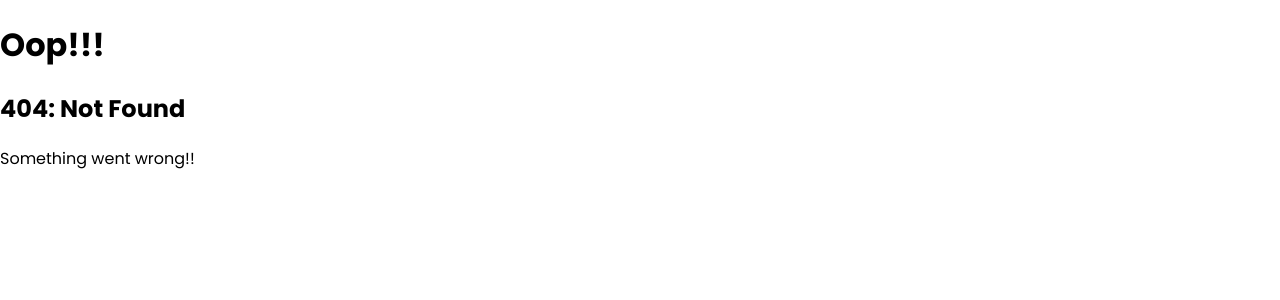
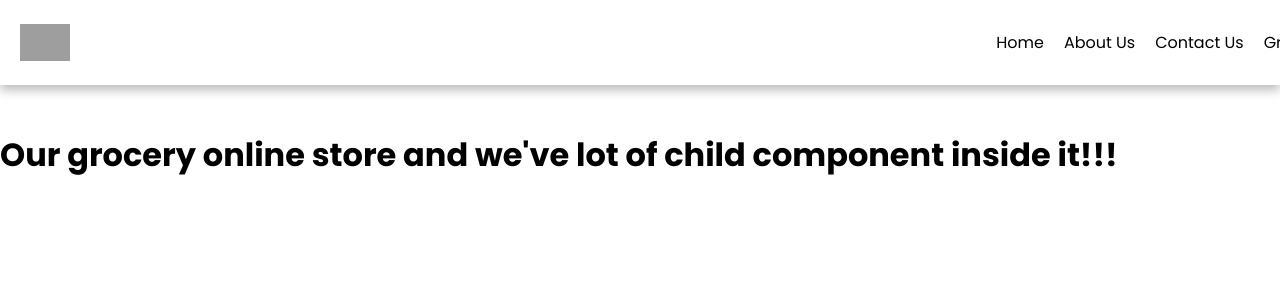
Before and after one commit to sandeeprana19/namaste-react-assignments, a React (Vite) app: page /grocery in a window 1280 px wide. Before the commit this address had no page. Shown: the top 300 px of the page. Built offline with nearby package versions, Linux system fonts and the light colour scheme; grey boxes are pictures that could not be loaded.

Commit message:
assignment-09 accomplished

```diff
--- a/src/App.js
+++ b/src/App.js
@@ -1,13 +1,15 @@
-import React from "react";
+import React, { lazy, Suspense } from "react";
 import ReactDOM from "react-dom/client";
 import { createBrowserRouter, RouterProvider, Outlet } from "react-router-dom";
 import Header from "./components/Header";
 import Body from "./components/Body";
-import About from "./components/About";
+// import About from "./components/About";
 import Contact from "./components/Contact";
 import Error from "./components/Error";
 import RestaurantMenu from "./components/RestaurantMenu";
 import Login from "./components/Login";
+import Shimmer from "./components/Shimmer";
+// import Grocery from "./components/Grocery";
 
 const AppLayout = () => {
   return (
@@ -17,6 +19,10 @@ const AppLayout = () => {
     </div>
   );
 };
+
+const About = lazy(() => import("./components/About"));
+
+const Grocery = lazy(() => import("./components/Grocery"));
 
 const appRouter = createBrowserRouter([
   {
@@ -29,11 +35,23 @@ const appRouter = createBrowserRouter([
       },
       {
         path: "/about",
-        element: <About />,
+        element: (
+          <Suspense fallback={<Shimmer />}>
+            <About />
+          </Suspense>
+        ),
       },
       {
         path: "/contact",
         element: <Contact />,
+      },
+      {
+        path: "/grocery",
+        element: (
+          <Suspense fallback={<Shimmer />}>
+            <Grocery />
+          </Suspense>
+        ),
       },
       {
         path: "restaurant/:resId",
--- a/src/components/About.js
+++ b/src/components/About.js
@@ -5,15 +5,15 @@ class About extends Component {
   constructor(props) {
     super(props);
 
-    console.log("Parent constructor");
+    // console.log("Parent constructor");
   }
 
   componentDidMount() {
-    console.log("Parent componentDidMount");
+    // console.log("Parent componentDidMount");
   }
 
   render() {
-    console.log("Parent render");
+    // console.log("Parent render");
 
     return (
       <div className="body">
@@ -21,7 +21,7 @@ class About extends Component {
           <h1>About us page</h1>
           <p>This is namaste react web series</p>
           <UserClass name="First" />
-          <UserClass name="Second" />
+          {/* <UserClass name="Second" /> */}
         </div>
       </div>
     );
--- /dev/null
+++ b/src/components/Grocery.js
@@ -0,0 +1,13 @@
+const Grocery = () => {
+  return (
+    <div className="body">
+      <div className="container">
+        <h1>
+          Our grocery online store and we've lot of child component inside it!!!
+        </h1>
+      </div>
+    </div>
+  );
+};
+
+export default Grocery;
--- a/src/components/Header.js
+++ b/src/components/Header.js
@@ -23,6 +23,9 @@ const Header = () => {
               <li>
                 <Link to="/contact">Contact Us</Link>
               </li>
+              <li>
+                <Link to="/grocery">Grocery</Link>
+              </li>
               <li>Cart</li>
               <li>
                 <Link to="/login">
--- a/src/components/RestaurantMenu.js
+++ b/src/components/RestaurantMenu.js
@@ -1,21 +1,11 @@
-import { useEffect, useState } from "react";
 import Shimmer from "./Shimmer";
 import { useParams } from "react-router-dom";
-import { API_URL } from "../utils/constant";
+import useRestaurantMenu from "../utils/useRestaurantMenu";
 
 const RestaurantMenu = () => {
-  const [resInfo, setResInfo] = useState(null);
   const { resId } = useParams();
 
-  useEffect(() => {
-    fetchMenu();
-  }, []);
-
-  const fetchMenu = async () => {
-    const data = await fetch(API_URL + resId);
-    const json = await data.json();
-    setResInfo(json?.data);
-  };
+  const resInfo = useRestaurantMenu(resId);
 
   if (resInfo === null) return <Shimmer />;
 
--- /dev/null
+++ b/src/utils/useRestaurantMenu.js
@@ -0,0 +1,22 @@
+import { useEffect, useState } from "react";
+import { API_URL } from "../utils/constant";
+
+const useRestaurantMenu = (resId) => {
+  const [resInfo, setResInfo] = useState(null);
+
+  useEffect(() => {
+    fetchMenu();
+  }, []);
+
+  const fetchMenu = async () => {
+    const data = await fetch(API_URL + resId);
+
+    const json = await data.json();
+
+    setResInfo(json?.data);
+  };
+
+  return resInfo;
+};
+
+export default useRestaurantMenu;
```
Also changed, not shown: src/components/UserClass.js (+4 -4 lines).
